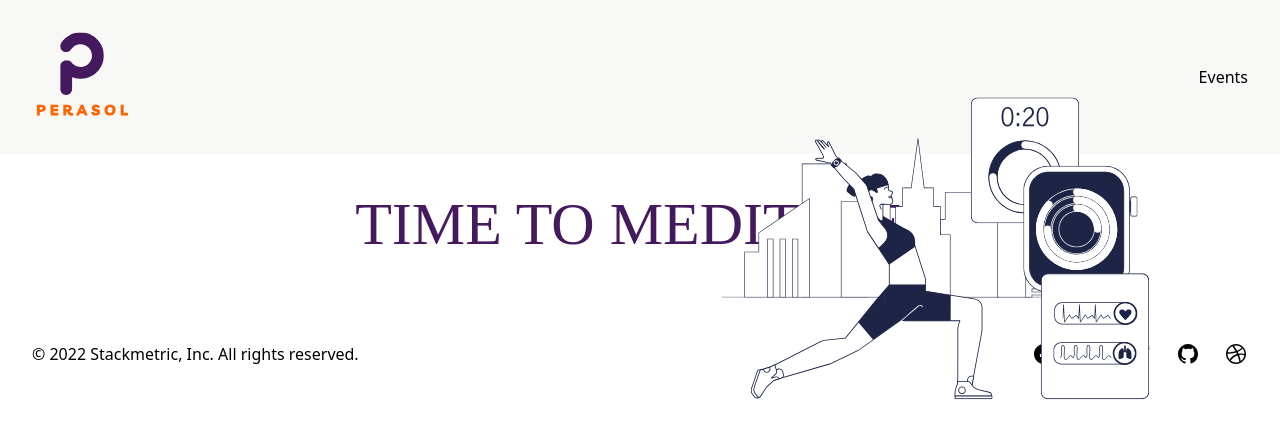
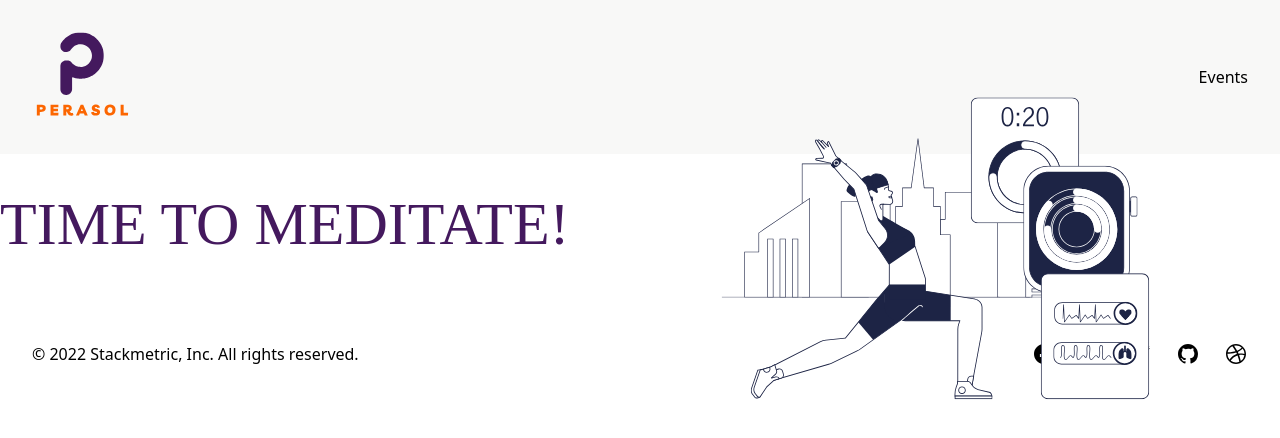
Before and after one commit to techstack-io/parasol-next-str, a Next.js app: page / in a window 1280 px wide. Shown: the top 438 px of the page. Built offline with nearby package versions, Linux system fonts and the light colour scheme.

Commit message:
Added hero

```diff
--- a/components/Header.js
+++ b/components/Header.js
@@ -14,7 +14,7 @@ export default function Header() {
                 height={100}
                /></a>
         </Link>
-        <Link href='/events'>
+        <Link href='/events' className='z-50'>
             <a>Events</a>
         </Link>
         </div>
--- a/components/Layout.js
+++ b/components/Layout.js
@@ -1,9 +1,11 @@
 import Head from "next/head";
+import {useRouter} from "next/router";
 import Showcase from "./Showcase";
 import Header from "./Header";
 import Footer from "./Footer";
 
 export default function Layout({title, keywords, description, children}) {
+  const router = useRouter()
   return (
     <>
     <Head>
@@ -12,7 +14,7 @@ export default function Layout({title, keywords, description, children}) {
       <meta name='keywords' content={keywords}/>
     </Head>
     <Header />
-    <Showcase />
+    {router.pathname === '/' && <Showcase />}
     {children}
     <Footer />
     </>
--- a/components/Showcase.js
+++ b/components/Showcase.js
@@ -4,7 +4,7 @@ export default function Showcase() {
   return (
     <div className="overflow-visible">
         <div className="max-w-7xl mx-auto">
-            <h1 className="font-libre-bodoni text-center uppercase text-4xl sm:text-5xl md:text-6xl my-10 text-purple">
+            <h1 className="font-libre-bodoni uppercase text-4xl sm:text-5xl  text-center md:text-left md:text-6xl my-10 text-purple">
                 Time to Meditate!
             </h1>
             <div className="lg:absolute lg:inset-y-0 lg:right-0 lg:w-1/2">
```
